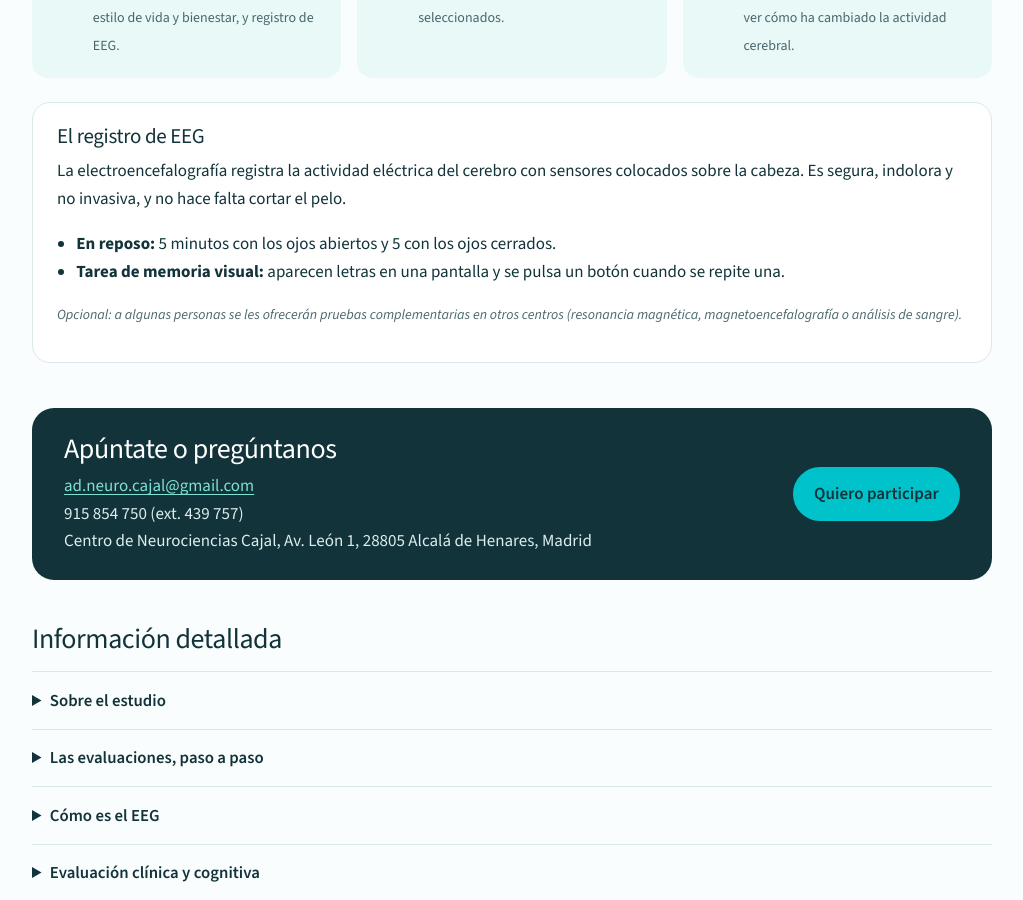
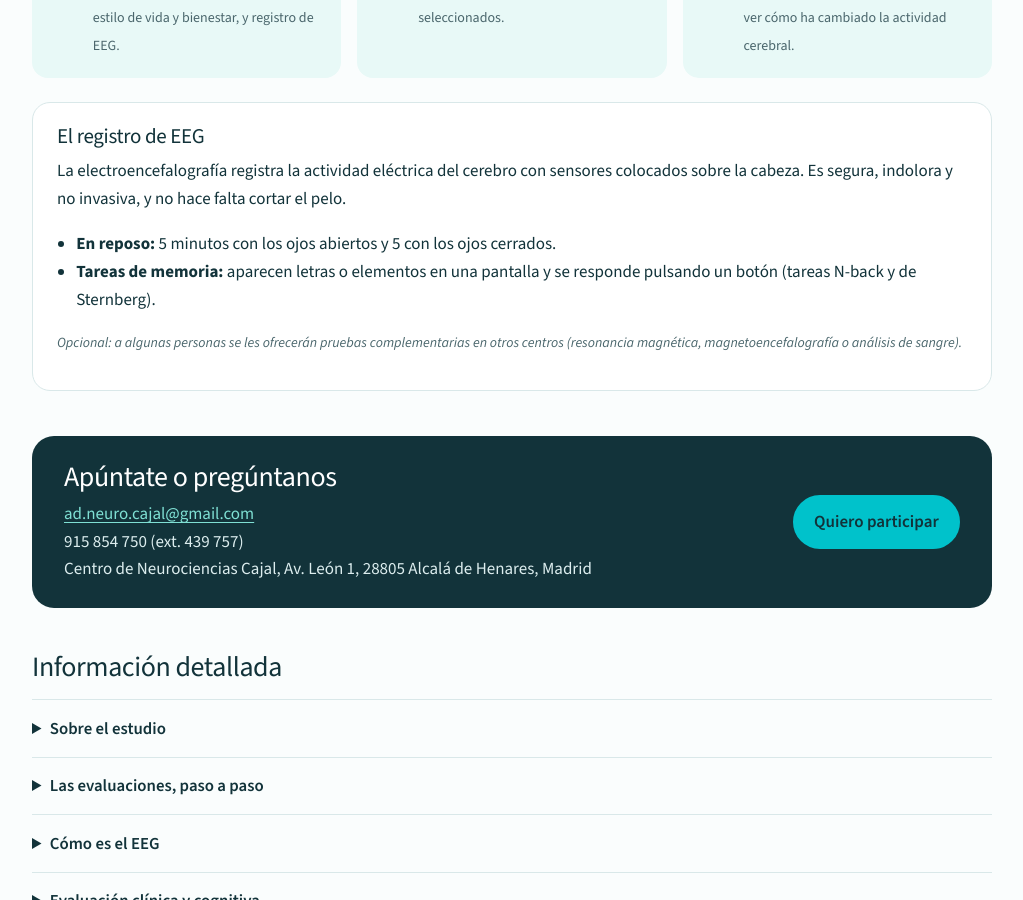
Before and after one commit to cajal-neuroimaging/cajal-neuroimaging.github.io, a Jekyll site: the page built from projects/alzheimer.html, in a window 1280 px wide and 900 px high, scrolled down 1400 px. Shown: the whole window, without its empty margins (72-1095 px from the left). Built offline with Jekyll 4.4.1, drawn with Linux system fonts in a browser that asks for light colours.

Commit message:
Alzheimer project: EEG about 1 h plus preparation; Sternberg task
Co-Authored-By: Claude Opus 5.5 <noreply@anthropic.com>
Claude-Session: https://claude.ai/code/session_016qHx7xJtVuA2p8MXZK7uaB

```diff
--- a/projects/alzheimer.html
+++ b/projects/alzheimer.html
@@ -51,7 +51,7 @@ lede: ¿Quieres ayudar a prevenir el alzhéimer? Buscamos personas de 65 años o
     <p>La electroencefalografía registra la actividad eléctrica del cerebro con sensores colocados sobre la cabeza. Es segura, indolora y no invasiva, y no hace falta cortar el pelo.</p>
     <ul>
       <li><strong>En reposo:</strong> 5 minutos con los ojos abiertos y 5 con los ojos cerrados.</li>
-      <li><strong>Tarea de memoria visual:</strong> aparecen letras en una pantalla y se pulsa un botón cuando se repite una.</li>
+      <li><strong>Tareas de memoria:</strong> aparecen letras o elementos en una pantalla y se responde pulsando un botón (tareas N-back y de Sternberg).</li>
     </ul>
     <p class="ad-note">Opcional: a algunas personas se les ofrecerán pruebas complementarias en otros centros (resonancia magnética, magnetoencefalografía o análisis de sangre).</p>
   </div>
@@ -90,7 +90,7 @@ lede: ¿Quieres ayudar a prevenir el alzhéimer? Buscamos personas de 65 años o
     <p>Se colocan varios electrodos sobre la cabeza con un gorro elástico. Puede ser de dos tipos:</p>
     <p><strong>EEG convencional.</strong> Se aplica un gel conductor en cada electrodo para asegurar un buen contacto. Al terminar te damos un producto para lavar el gel de la piel y el pelo.</p>
     <p><strong>EEG con electrodos secos.</strong> Menos electrodos y sin gel, así que la preparación es más rápida y cómoda, con la misma seguridad.</p>
-    <p>El registro dura menos de 30 minutos, con descansos, y la preparación unos 30 minutos más. En la tarea de memoria (N-back) se pulsa un botón cuando aparece una letra objetivo o cuando la letra coincide con la que apareció una, dos o tres pantallas antes.</p>
+    <p>El registro dura alrededor de una hora, con descansos, y la preparación unos 30 minutos más. En la tarea N-back se pulsa un botón cuando aparece una letra objetivo o cuando la letra coincide con la que apareció una, dos o tres pantallas antes. En la tarea de Sternberg se memoriza un pequeño grupo de elementos y después se indica si un elemento nuevo formaba parte de él.</p>
   </details>
   <details>
     <summary>Evaluación clínica y cognitiva</summary>
```
